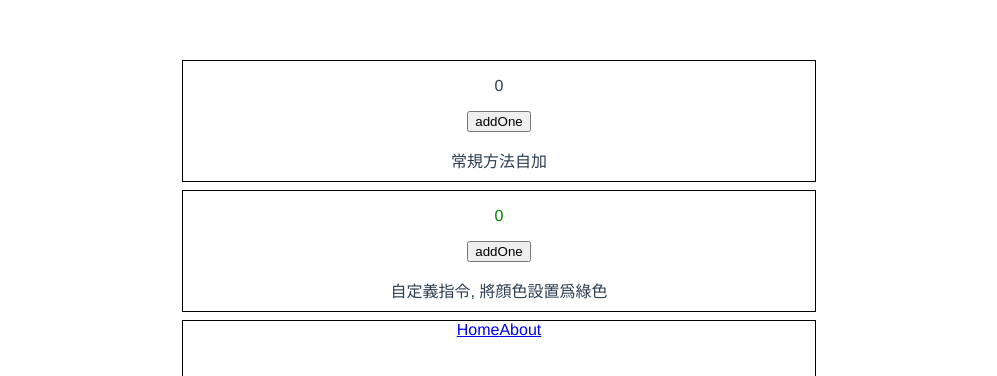
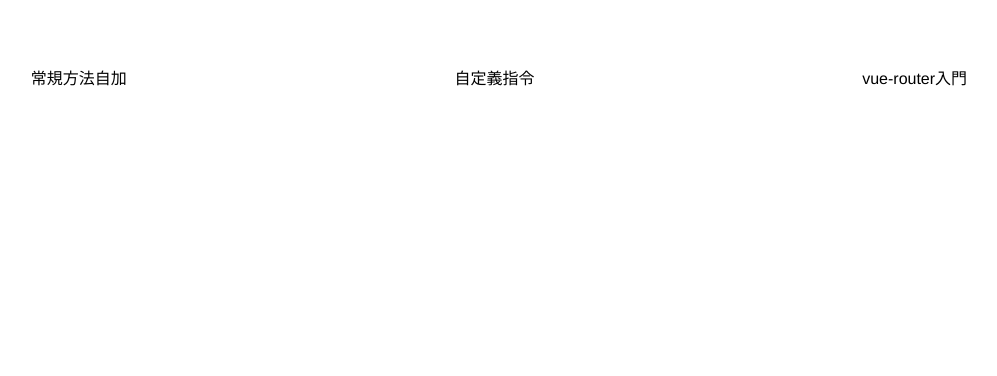
Before and after one commit to wanmaoor/Vuedemo-2, a Vue app: page / in a window 1280 px wide. Shown: the top 376 px of the page, without its empty margins (141-1138 px from the left). Built offline with nearby package versions, Linux system fonts and the light colour scheme.

Commit message:
vue-router入門

```diff
--- a/package.json
+++ b/package.json
@@ -8,7 +8,8 @@
     "lint": "vue-cli-service lint"
   },
   "dependencies": {
-    "vue": "^2.5.22"
+    "vue": "^2.5.22",
+    "vue-router": "3.0.6"
   },
   "devDependencies": {
     "@vue/cli-plugin-babel": "3.6.0",
--- a/src/App.vue
+++ b/src/App.vue
@@ -1,21 +1,30 @@
 <template>
   <div id="app">
-    <section>
-      <AddOne />
-    </section>
-    <section>
-      <Directive />
-    </section>
-    <section>
-      <VueRouter />
-    </section>
+    <nav>
+      <router-link to="/Increment" class="nav">常規方法自加</router-link>
+      <router-link to="/Directive" class="nav">自定義指令</router-link>
+      <router-link to="/Router" class="nav">vue-router入門</router-link>
+    </nav>
+    <router-view class="view"></router-view>
   </div>
 </template>
 
 <script>
-import AddOne from  "./components/AddOne";
-import Directive from "./components/Vue.directive"
-import VueRouter from "./components/VueRouter"
+import vuerouter from "vue-router";
+import Vue from "vue";
+import AddOne from "./components/AddOne";
+import Directive from "./components/Vue.directive";
+import VueRouter from "./components/VueRouter";
+
+Vue.use(vuerouter);
+
+const router = new vuerouter({
+  routes: [
+    { path: "/increment", component: AddOne },
+    { path: "/directive", component: Directive },
+    { path: "/router", component: VueRouter }
+  ]
+});
 
 export default {
   name: "App",
@@ -23,7 +32,8 @@ export default {
     AddOne,
     Directive,
     VueRouter
-  }
+  },
+  router
 };
 </script>
 
@@ -36,16 +46,36 @@ export default {
   color: #2c3e50;
   margin-top: 60px;
 }
-  hr{
+hr {
   width: 50%;
 }
 
-  section{
+section {
   width: 50%;
-    height: 15vh;
+  height: 20vh;
   text-align: center;
   margin: 1vh auto;
   border: 1px solid black;
+}
+nav{
+  display: flex;
+  flex-direction: row;
+  justify-content: center;
 
 }
+.nav{
+  text-decoration: none;
+  color: black;
+  margin: 5px auto;
+}
+.nav:active{
+  color: #333;
+}
+.nav:visited{
+  color: yellowgreen;
+}
+.view{
+  padding: 20vh;
+}
+
 </style>
```
Lines whose indentation alone changed are shown as unchanged.
